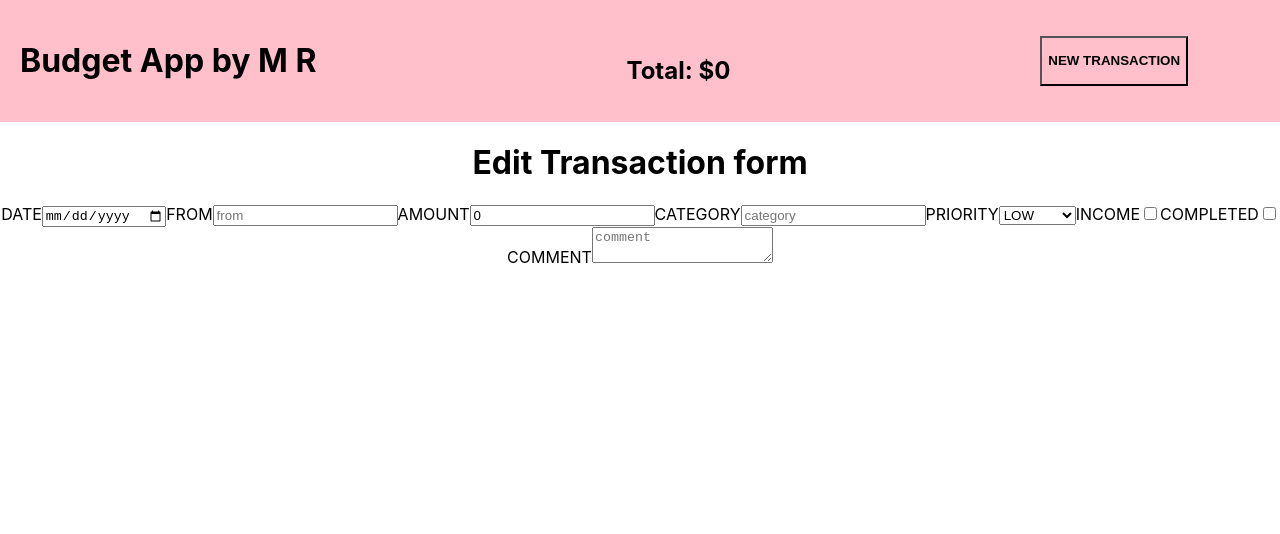
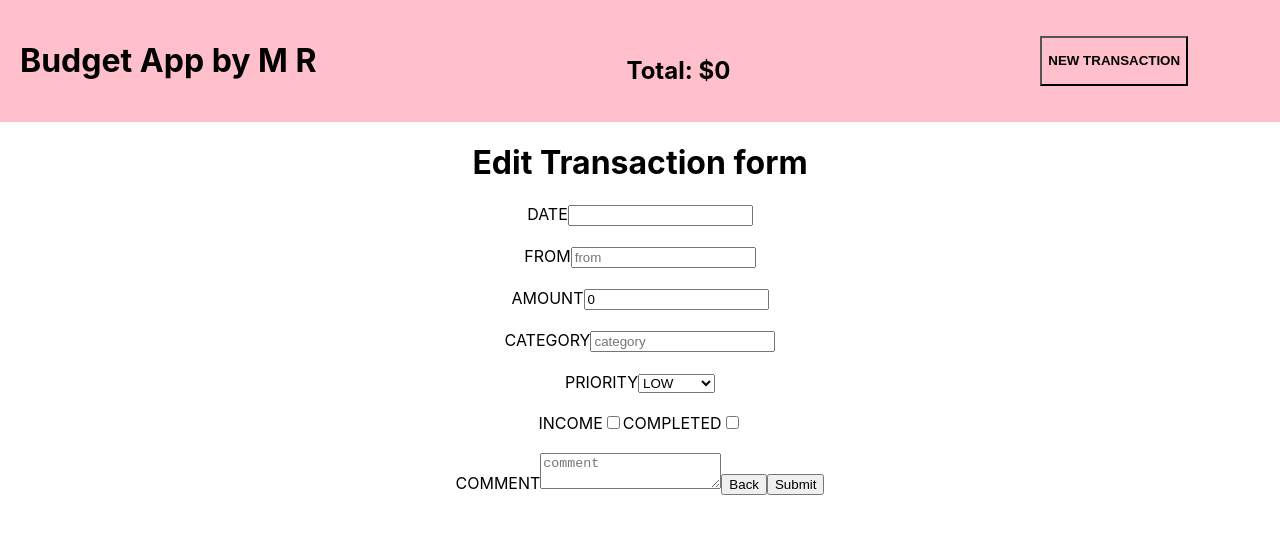
Before and after one commit to arerimr/budgeting-app, a React (Create React App) app: page /transactions/1/edit in a window 1280 px wide. Shown: the top 534 px of the page. Built offline with nearby package versions, Linux system fonts and the light colour scheme; no server answers.

Commit message:
added functionality

```diff
--- a/src/App.css
+++ b/src/App.css
@@ -108,3 +108,8 @@ td {
   flex-direction: column;
   align-items: center;
 }
+
+.edit{
+  display: flex;
+  flex-direction: column;
+}
--- a/src/Components/EditTransaction.js
+++ b/src/Components/EditTransaction.js
@@ -4,7 +4,6 @@ import { useParams, Link, useNavigate } from "react-router-dom";
 const API = process.env.REACT_APP_API_URL
 
 export default function EditTransaction() {
-    const [dateInput, setDateInput] = useState("")
     const dateInputRef = useRef(null)
     const [transaction, setTransaction] = useState({
         id: 0,
@@ -19,12 +18,34 @@ export default function EditTransaction() {
         category: ""
     })
 
+    const { index } = useParams()
+
+    const navigate = useNavigate()
+
+    useEffect(() => {
+        axios
+            .get(`${API}/transactions/${index}`)
+            .then((res) => setTransaction(res.data))
+            .catch((e) => console.error(e))
+    }, [index]);
+
+    const updateTransaction = () => {
+        axios
+            .put(`${API}/transactions/${index}`, transaction)
+            .then((res) => {
+                setTransaction(res.data)
+                console.log(res.data)
+                navigate(`/transactions/${index}`)
+            })
+            .catch((e) => console.error(e))
+    }
+
     const handleOnChange = (e) => {
         setTransaction({ ...transaction, date: e.target.value })
     }
 
-    const handleTextChange = (event) => {
-        setTransaction({ ...transaction, [event.target.id]: event.target.value });
+    const handleTextChange = (e) => {
+        setTransaction({ ...transaction, [e.target.id]: e.target.value });
     };
 
     const handleIncomeCheckbox = (e) => {
@@ -35,19 +56,25 @@ export default function EditTransaction() {
         setTransaction({ ...transaction, completed: !transaction.completed });
     };
 
+    const handleSubmit = (e) => {
+        e.preventDefault();
+        updateTransaction()
+    };
+
     return (
-        <div>
+        <div className="edit">
             <h1>Edit Transaction form</h1>
-            <form>
+            <form onSubmit={handleSubmit}>
                 <label>DATE</label>
                 <input
                     id="date"
                     value={transaction.date}
-                    type="date"
+                    type="text"
                     onChange={handleOnChange}
                     ref={dateInputRef}
-                    required
                 />
+                <br />
+                <br />
                 <label>FROM</label>
                 <input
                     id="from"
@@ -57,6 +84,8 @@ export default function EditTransaction() {
                     placeholder="from"
                     required
                 />
+                <br />
+                <br />
                 <label>AMOUNT</label>
                 <input
                     id="amount"
@@ -66,6 +95,8 @@ export default function EditTransaction() {
                     placeholder="amount"
                     required
                 />
+                <br />
+                <br />
                 <label>CATEGORY</label>
                 <input
                     id="category"
@@ -75,19 +106,22 @@ export default function EditTransaction() {
                     placeholder="category"
                     required
                 />
+                <br />
+                <br />
                 <label>PRIORITY</label>
                 <select id="priority" onChange={handleTextChange} required>
                     <option name="low" id="low">LOW</option>
                     <option name="medium" id="medium">MEDIUM</option>
                     <option name="high" id="high">HIGH</option>
                 </select>
+                <br />
+                <br />
                 <label>INCOME</label>
                 <input
                     id="income"
                     type="checkbox"
                     onChange={handleIncomeCheckbox}
                     checked={transaction.income}
-                    required
                 />
                 <label>COMPLETED</label>
                 <input
@@ -95,8 +129,9 @@ export default function EditTransaction() {
                     type="checkbox"
                     onChange={handleCompletedCheckbox}
                     checked={transaction.completed}
-                    required
                 />
+                <br />
+                <br />
                 <label>COMMENT</label>
                 <textarea
                     id="comment"
@@ -106,6 +141,8 @@ export default function EditTransaction() {
                     placeholder="comment"
                     required
                 />
+                <Link to="/transactions"><button>Back</button></Link>
+                <input type="submit" />
             </form>
         </div>
     )
```
